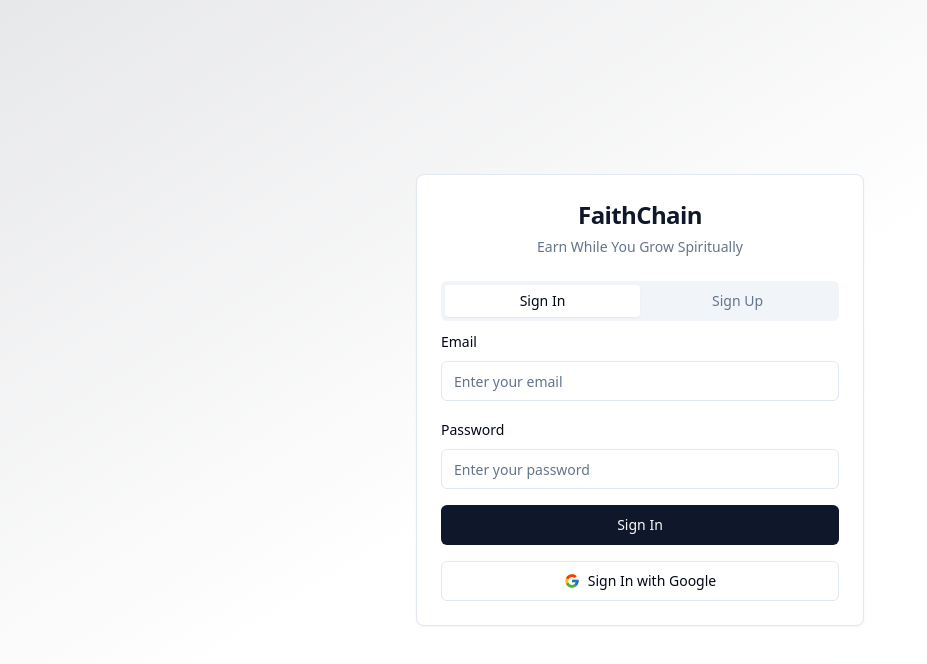
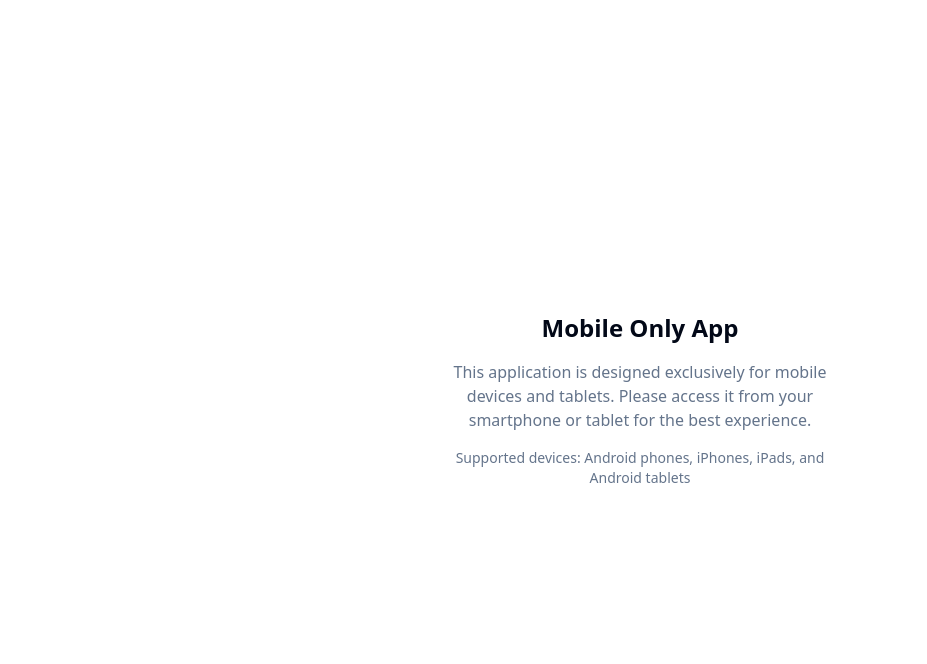
Before and after one commit to Delightech28/faith-earn-chain, a React (Vite) app: page / in a window 1280 px wide. Shown: the top 664 px of the page, without its empty margins (0-927 px from the left). Built offline with nearby package versions, Linux system fonts and the light colour scheme.

Commit message:
Restrict access to non-tablet screens

```diff
--- a/src/App.tsx
+++ b/src/App.tsx
@@ -3,6 +3,7 @@ import { Toaster as Sonner } from "@/components/ui/sonner";
 import { TooltipProvider } from "@/components/ui/tooltip";
 import { QueryClient, QueryClientProvider } from "@tanstack/react-query";
 import { BrowserRouter, Routes, Route, Navigate } from "react-router-dom";
+import { useMediaQuery } from "react-responsive";
 import { ThemeProvider } from "@/contexts/ThemeContext";
 import { LanguageProvider } from "@/contexts/LanguageContext";
 import { FavoritesProvider } from "@/contexts/FavoritesContext";
@@ -31,6 +32,25 @@ const queryClient = new QueryClient();
 
 const App = () => {
   const isAuthenticated = localStorage.getItem("faithchain_user");
+  const isMobileOrTablet = useMediaQuery({ maxWidth: 1024 }); // Allow mobile and tablet sizes
+
+  // Block access on desktop/large screens
+  if (!isMobileOrTablet) {
+    return (
+      <div className="flex items-center justify-center min-h-screen bg-background">
+        <div className="text-center p-6 max-w-md">
+          <h2 className="text-2xl font-bold mb-4 text-foreground">Mobile Only App</h2>
+          <p className="text-muted-foreground mb-4">
+            This application is designed exclusively for mobile devices and tablets.
+            Please access it from your smartphone or tablet for the best experience.
+          </p>
+          <div className="text-sm text-muted-foreground">
+            Supported devices: Android phones, iPhones, iPads, and Android tablets
+          </div>
+        </div>
+      </div>
+    );
+  }
 
   return (
     <QueryClientProvider client={queryClient}>
--- a/src/pages/Bible.tsx
+++ b/src/pages/Bible.tsx
@@ -1,5 +1,4 @@
 import { useEffect, useState } from "react";
-import { useMediaQuery } from "react-responsive";
 import { BookOpen, FileText, Search, Heart, MessageSquare } from "lucide-react";
 import { useNavigate } from "react-router-dom";
 import { useFavorites } from "@/contexts/FavoritesContext";
@@ -9,7 +8,6 @@ import ReadingTimeCounter from "@/components/ReadingTimeCounter";
 
 
 const Bible = () => {
-  const isMobile = useMediaQuery({ maxWidth: 600 });
   const navigate = useNavigate();
   const { favorites } = useFavorites();
   const { t } = useLanguage();
@@ -20,17 +18,6 @@ const Bible = () => {
     if (label === "Favourite") navigate("/favorites");
     // Add other navigation logic as needed
   };
-  // Redirect or block desktop view
-  if (!isMobile) {
-    return (
-      <div className="flex items-center justify-center min-h-screen bg-background">
-        <div className="text-center">
-          <h2 className="text-xl font-bold mb-2">Mobile Only</h2>
-          <p className="text-muted-foreground">This page is only accessible on mobile devices.</p>
-        </div>
-      </div>
-    );
-  }
 
   return (
     <div className="min-h-screen bg-gradient-to-b from-[#2d0b0b] to-[#fff] p-0 pb-20">
```
